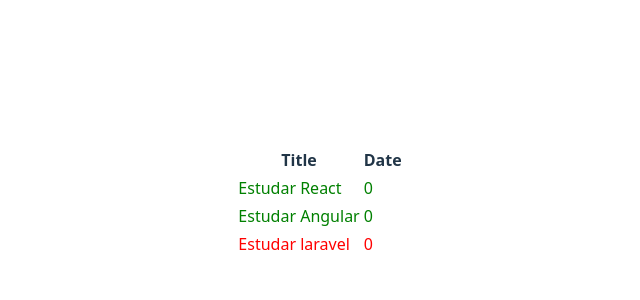
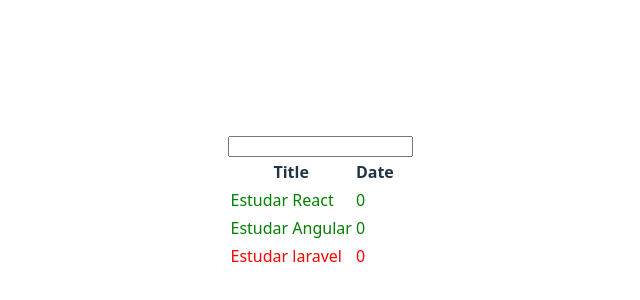
Before and after one commit to mbala-sadraue/react-estudo, a React (Vite) app in the folder react-estudo/: page / in a window 1280 px wide. Shown: the part 198-498 px from the top of the page, without its empty margins (320-960 px from the left). Built offline with nearby package versions, Linux system fonts and the light colour scheme.

Commit message:
permitir adicionar as tarefas de forma dinamica

```diff
--- a/react-estudo/src/estudo/todo/TodoAddForm.jsx
+++ b/react-estudo/src/estudo/todo/TodoAddForm.jsx
@@ -0,0 +1,26 @@
+import {useState} from "react";
+
+
+export default function TodoAddForm(props){
+    const [title, setTitle] = useState(' ')
+
+    return (
+
+        <form onSubmit={ (e) =>
+
+        {
+           if(title.length > 0){
+               props.onSubmitForm(title)
+               setTitle('')
+
+           }
+
+            e.preventDefault()
+
+        }
+
+        }>
+            <input value={title} onChange={ (e) =>  setTitle(e.target.value)        } />
+        </form>
+    )
+}
--- a/react-estudo/src/estudo/todo/TodoApp.jsx
+++ b/react-estudo/src/estudo/todo/TodoApp.jsx
@@ -2,6 +2,7 @@
 import {todosData} from './data.js'
 
 import { useState } from 'react'
+import TodoAddForm from "./TodoAddForm.jsx";
 
 
 export  default function  TodoApp() {
@@ -21,5 +22,28 @@
           )
         setTodos(newTodos)
     }
-    return  <TodoTable todos = { todos} onClickTodoItem={onClickTodoItem} />;
+
+
+    function onSubmitForm(title){
+
+
+            const newTodo = {
+                id: title,
+                title: title,
+                completed: false,
+                completed_at:  new Date()
+            }
+
+
+        setTodos([...todos,newTodo])
+
+    }
+
+    return (
+        <div>
+            <TodoAddForm onSubmitForm={onSubmitForm}/>
+            <TodoTable todos = { todos} onClickTodoItem={onClickTodoItem} />
+
+        </div>
+    )
 }
```
